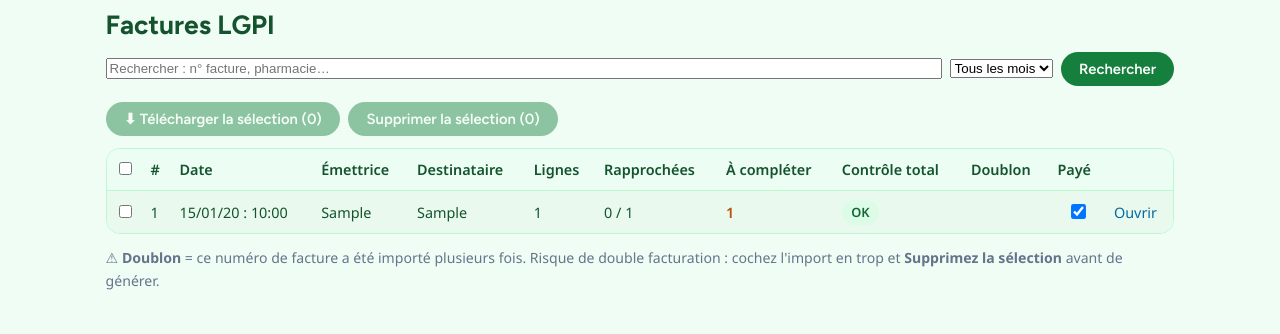
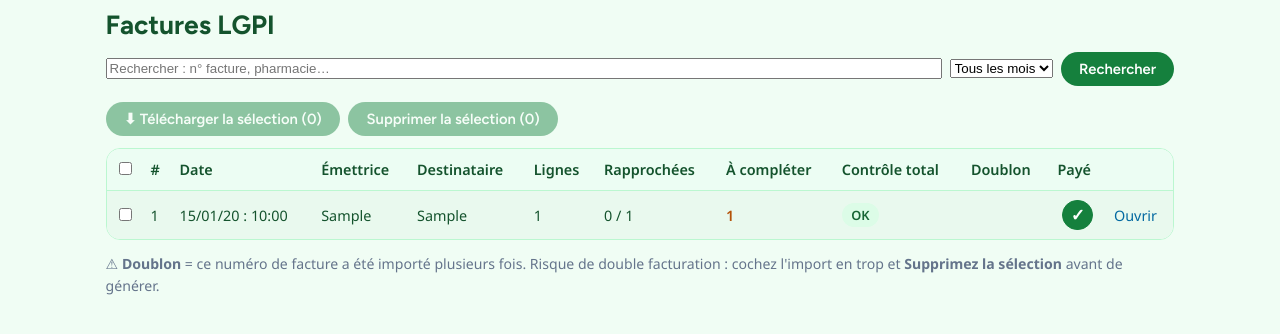
Before and after one commit to jeydead81/RetroBuddy, a FastAPI app: page /factures-retro in a window 1280 px wide. Shown: the part 144-478 px from the top of the page. Run offline with FastAPI, Linux system fonts and the light colour scheme; tables that the repository leaves empty hold one stand-in row (values such as "Sample post").

Commit message:
fix(lgpi): flag payé = bouton coche ✓ (gris → vert) au lieu d'une case
La case à cocher donnait l'impression de pouvoir se décocher toute seule.
Remplacée par un vrai bouton coche rond : gris par défaut, vert plein une
fois cliqué (+ ligne teintée). L'UI ne bascule qu'après confirmation du
serveur (bouton désactivé pendant l'enregistrement), jamais d'état affiché
non enregistré.

CSS : background-color littéral (le raccourci `background: var(--primary)`
ne s'appliquait pas sur ce bouton, contrairement à color).

Co-Authored-By: Claude Opus 4.8 <noreply@anthropic.com>

```diff
--- a/app/ui/templates/base.html
+++ b/app/ui/templates/base.html
@@ -94,8 +94,16 @@
     /* Facture LGPI payée : toute la ligne en vert clair (flag 1 clic). */
     tr.payee td{ background:#E9F9EE; }
     tr.payee:hover td{ background:#DCF5E4; }
+    /* Bouton coche « payé » : gris par défaut, vert plein une fois cliqué. */
     td.paye-col{ text-align:center; }
-    td.paye-col input{ width:auto; cursor:pointer; transform:scale(1.15); }
+    td.paye-col button{
+      width:1.9rem; height:1.9rem; min-width:0; padding:0; border-radius:999px;
+      border:1.5px solid #CBD5E1; background-color:#EEF2F6; color:#94A3B8;
+      font-size:1.05rem; line-height:1; font-weight:700; cursor:pointer;
+      display:inline-flex; align-items:center; justify-content:center; }
+    td.paye-col button:hover{ background-color:#E2E8F0; border-color:#94A3B8; }
+    td.paye-col button.on{ background-color:#15803D; border-color:#15803D; color:#fff; }
+    td.paye-col button.on:hover{ background-color:#166534; border-color:#166534; }
 
     /* Compteur + barre de progression */
     #compteur{ font-family:'Figtree',sans-serif; font-size:1.3rem; font-weight:700;
--- a/app/ui/templates/factures_retro.html
+++ b/app/ui/templates/factures_retro.html
@@ -36,8 +36,9 @@
       <td class="{{ 'en_revue' if r['n_rouge'] else 'ingeree' }}">{{ r["n_rouge"] }}</td>
       <td>{% if r["reconciliation_ok"] == 0 %}<span class="badge b-danger">⚠ à vérifier</span>{% else %}<span class="badge b-ok">OK</span>{% endif %}</td>
       <td>{% if r["n_meme_numero"] and r["n_meme_numero"] > 1 %}<span class="badge b-danger">⚠ doublon</span>{% endif %}</td>
-      <td class="paye-col"><input type="checkbox" class="paye-flag" title="Marquer comme payée"
-          {% if r['paye'] %}checked{% endif %} onchange="togglePaye(this, {{ r['id'] }})"></td>
+      <td class="paye-col"><button type="button" class="paye-btn{% if r['paye'] %} on{% endif %}"
+          aria-pressed="{{ 'true' if r['paye'] else 'false' }}" onclick="togglePaye(this, {{ r['id'] }})"
+          title="{% if r['paye'] %}Payée — cliquer pour annuler{% else %}Marquer comme payée{% endif %}">✓</button></td>
       <td><a href="/facture/{{ r['id'] }}">Ouvrir</a></td>
     </tr>
   {% endfor %}
@@ -98,12 +99,21 @@ async function telechargerSelection() {
     majBtn();
   }
 }
-async function togglePaye(cb, id) {
-  const r = await fetch("/facture/" + id + "/paye", {
-    method: "POST", headers: { "Content-Type": "application/json" },
-    body: JSON.stringify({ paye: cb.checked }) });
-  if (!r.ok) { cb.checked = !cb.checked; alert("Enregistrement impossible."); return; }
-  cb.closest("tr").classList.toggle("payee", cb.checked);
+async function togglePaye(btn, id) {
+  const paye = !btn.classList.contains("on");        // état visé par le clic
+  btn.disabled = true;
+  try {
+    const r = await fetch("/facture/" + id + "/paye", {
+      method: "POST", headers: { "Content-Type": "application/json" },
+      body: JSON.stringify({ paye }) });
+    if (!r.ok) { alert("Enregistrement impossible."); return; }
+    btn.classList.toggle("on", paye);               // ne change qu'après confirmation serveur
+    btn.setAttribute("aria-pressed", paye ? "true" : "false");
+    btn.title = paye ? "Payée — cliquer pour annuler" : "Marquer comme payée";
+    btn.closest("tr").classList.toggle("payee", paye);
+  } finally {
+    btn.disabled = false;
+  }
 }
 </script>
 {% else %}
```
